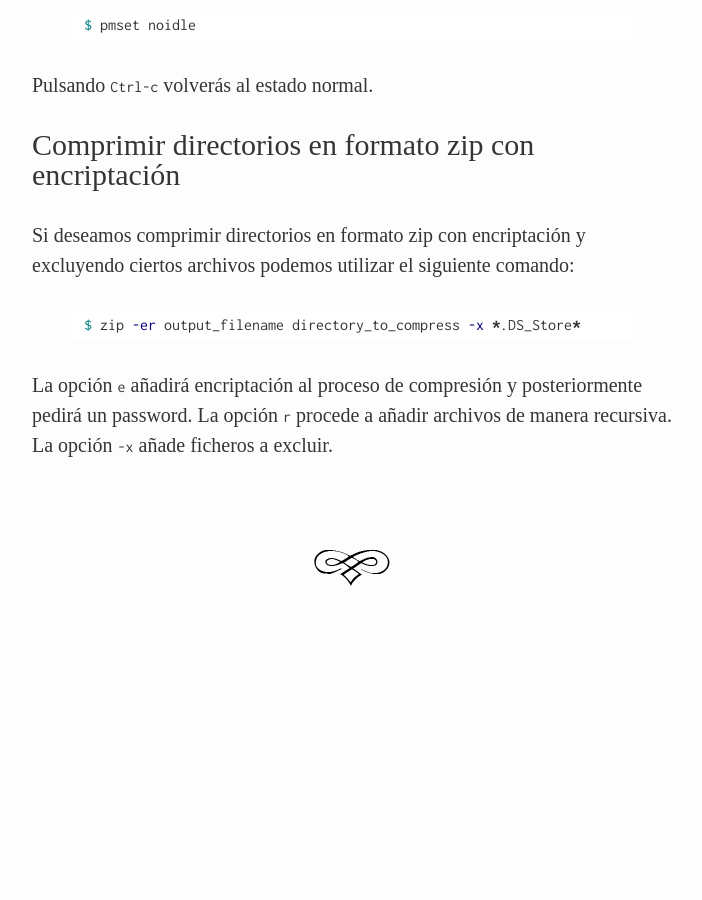
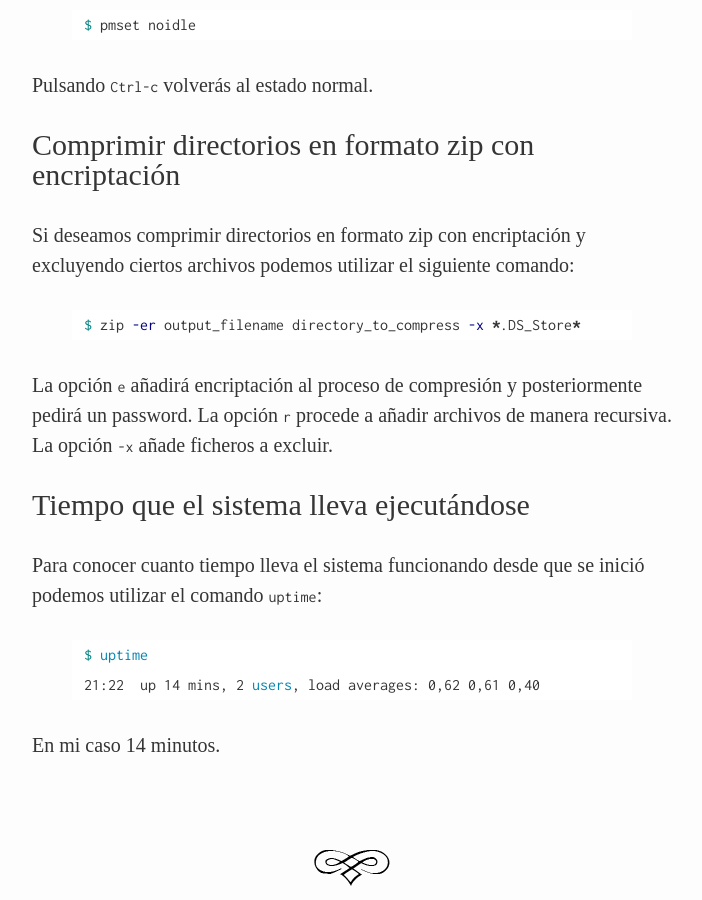
Before and after one commit to jfcalvo/jfcalvo.github.com, a Jekyll site: the page built from _posts/2012-11-07-comandos-utiles.markdown, in a window 1280 px wide and 900 px high, scrolled down 1395 px. Shown: the whole window, without its empty margins (288-990 px from the left). Built offline with Jekyll 4.4.1, drawn with Linux system fonts in a browser that asks for light colours; some web fonts are replaced; before the commit the page ends 1995 px from its top, so only the background shows below that.

Commit message:
Add uptime command

```diff
--- a/_posts/2012-11-07-comandos-utiles.markdown
+++ b/_posts/2012-11-07-comandos-utiles.markdown
@@ -53,3 +53,14 @@ $ zip -er output_filename directory_to_compress -x *.DS_Store*
 {% endhighlight %}
 
 La opción `e` añadirá encriptación al proceso de compresión y posteriormente pedirá un password. La opción `r` procede a añadir archivos de manera recursiva. La opción `-x` añade ficheros a excluir.
+
+## Tiempo que el sistema lleva ejecutándose
+
+Para conocer cuanto tiempo lleva el sistema funcionando desde que se inició podemos utilizar el comando `uptime`:
+
+{% highlight bash %}
+$ uptime
+21:22  up 14 mins, 2 users, load averages: 0,62 0,61 0,40
+{% endhighlight %}
+
+En mi caso 14 minutos.
```
